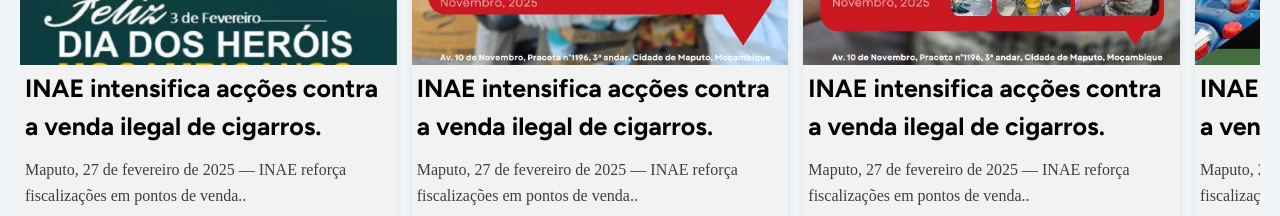
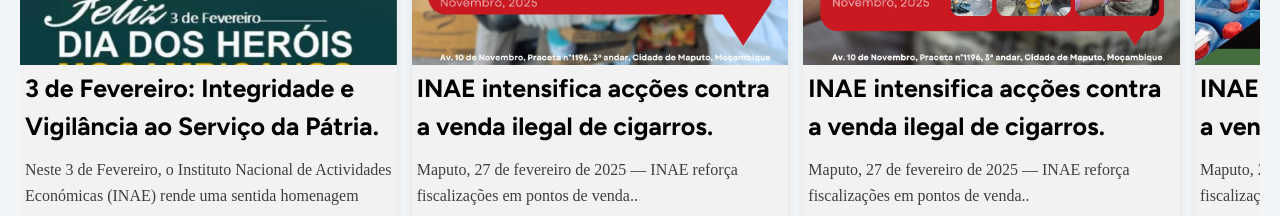
Before and after one commit to inaeinae16-byte/website, a Vue app: page / in a window 1280 px wide. Shown: the part 1688-1904 px from the top of the page. Built offline with nearby package versions, Linux system fonts and the light colour scheme.

Commit message:
subindo alterações feitas na herosection e aparte de imagem

```diff
--- a/src/components/home/HeroSection.vue
+++ b/src/components/home/HeroSection.vue
@@ -40,13 +40,13 @@
 //As fotos
 const slides = ref([
   {
+    image: new URL('@/assets/banner04.png', import.meta.url).href
+  },
+  {
     image: new URL('@/assets/banner01.png', import.meta.url).href
   },
   {
-    image: new URL('@/assets/banner02.png', import.meta.url).href
-  },
-  {
-    image: new URL('@/assets/banner03.png', import.meta.url).href
+    image: new URL('@/assets/banner04.png', import.meta.url).href
   }
 ])
 
--- a/src/data/noticias.js
+++ b/src/data/noticias.js
@@ -3,9 +3,9 @@
       {
     id: 1,
     imagem: new URL('../assets/img-Noticas/post.jpg', import.meta.url).href,
-    titulo: 'INAE intensifica acções contra a venda ilegal de cigarros.',
-    summary: 'Maputo, 27 de fevereiro de 2025 — INAE reforça fiscalizações em pontos de venda..',
-    fullText: 'Maputo, 29 de fevereiro de 2025 A Inspecção Nacional das Actividades Económicas (INAE) intensificou, nas últimas semanas, acções de fiscalização destinadas a combater a venda ilegal de cigarros em mercados e estabelecimentos não licenciados. As equipas de fiscalização realizaram operações conjuntas com as autoridades locais, visando apreensões e a identificação de cadeias de abastecimento suspeitas. Além das operações de campo, o INAE lançou uma campanha de sensibilização dirigida a comerciantes e consumidores sobre os riscos do comércio informal de tabaco e as implicações legais para os responsáveis. As medidas incluem também a coordenação com entidades de saúde para avaliar o impacto na saúde pública e planear intervenções educativas mais amplas.',
+    titulo: '3 de Fevereiro: Integridade e Vigilância ao Serviço da Pátria.',
+    summary: 'Neste 3 de Fevereiro, o Instituto Nacional de Actividades Económicas (INAE) rende uma sentida homenagem aos...',
+    fullText: 'Neste 3 de Fevereiro, o Instituto Nacional de Actividades Económicas rende uma sentida homenagem aos Heróis Moçambicanos, homens e mulheres que, com coragem, sacrifício e amor à pátria, contribuíram para a conquista da nossa independência e para a construção de um Moçambique livre, justo e soberano.Que o exemplo destes valorosos combatentes continue a inspirar-nos na promoção da legalidade, da cidadania e do desenvolvimento sustentável, reforçando diariamente o nosso compromisso com o progresso do país e o bem-estar do povo moçambicano.',
 
   },
 
```
Also changed, not shown: src/assets/banner04.png (added).
